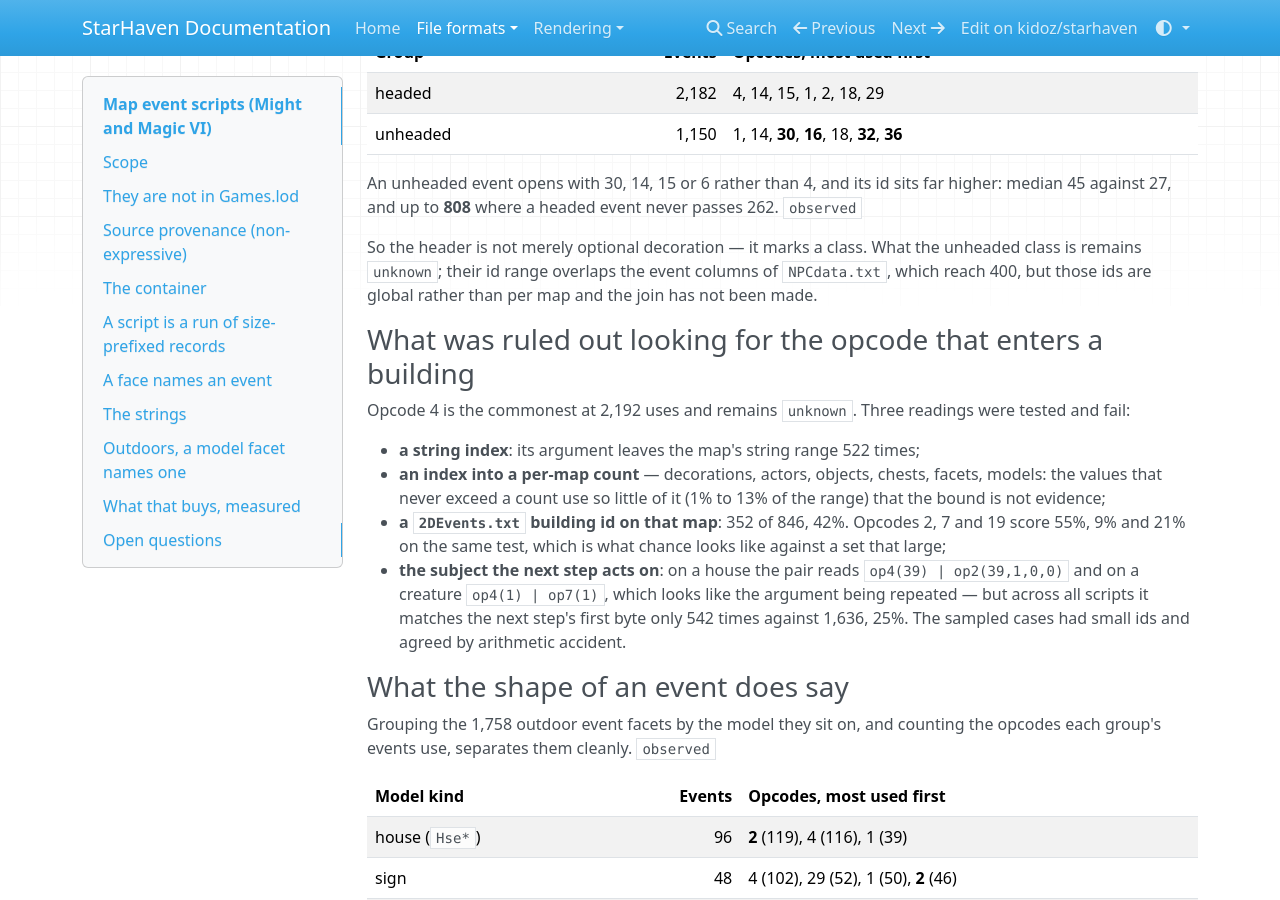
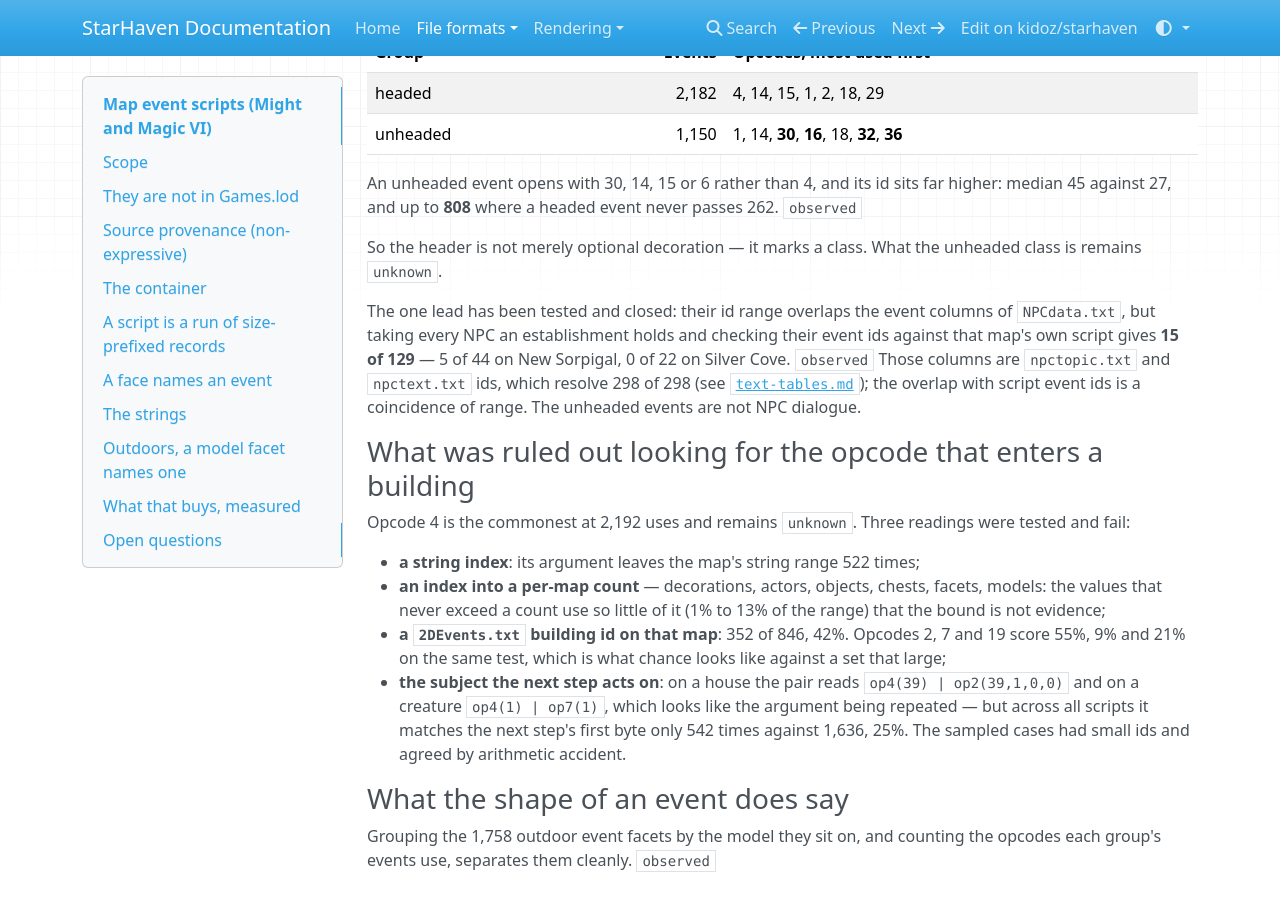
Before and after one commit to kidoz/starhaven, an MkDocs documentation site: the page built from docs/formats/map-events.md, in a window 1280 px wide and 900 px high, scrolled down 2470 px. Built offline with MkDocs 1.6.1, drawn with Linux system fonts in a browser that asks for light colours; nearby versions of some CDN libraries.

Commit message:
Close the lead that unheaded events are NPC dialogue

```diff
--- a/docs/formats/map-events.md
+++ b/docs/formats/map-events.md
@@ -121,9 +121,15 @@ higher: median 45 against 27, and up to **808** where a headed event never
 passes 262. `observed`
 
 So the header is not merely optional decoration — it marks a class. What the
-unheaded class is remains `unknown`; their id range overlaps the event columns
-of `NPCdata.txt`, which reach 400, but those ids are global rather than per map
-and the join has not been made.
+unheaded class is remains `unknown`.
+
+The one lead has been tested and closed: their id range overlaps the event
+columns of `NPCdata.txt`, but taking every NPC an establishment holds and
+checking their event ids against that map's own script gives **15 of 129** —
+5 of 44 on New Sorpigal, 0 of 22 on Silver Cove. `observed` Those columns are
+`npctopic.txt` and `npctext.txt` ids, which resolve 298 of 298 (see
+[`text-tables.md`](text-tables.md)); the overlap with script event ids is a
+coincidence of range. The unheaded events are not NPC dialogue.
 
 ### What was ruled out looking for the opcode that enters a building
 
```
